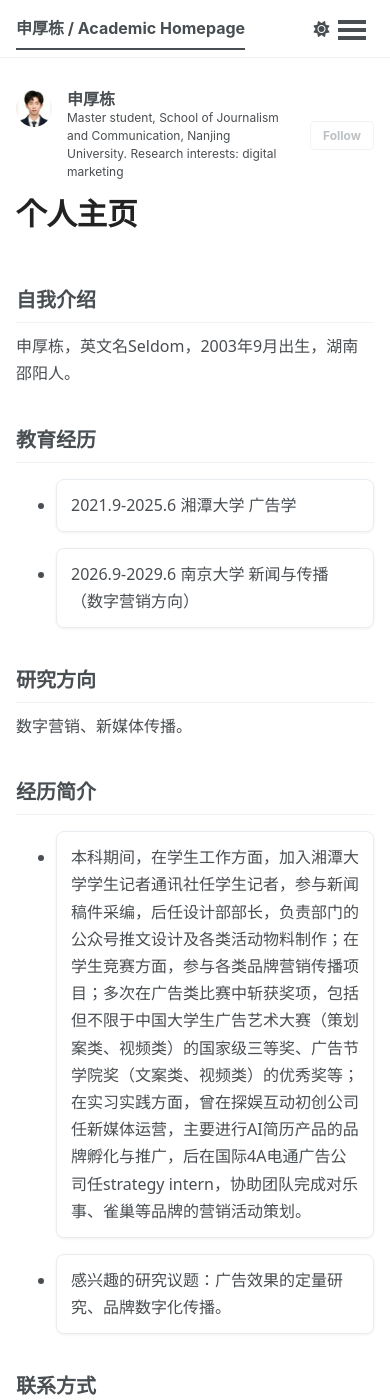
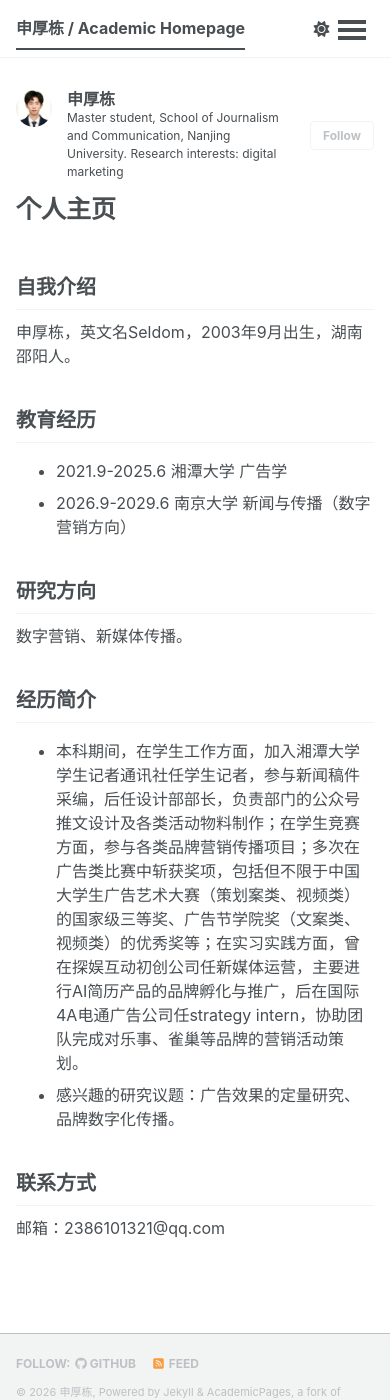
Before and after one commit to shenhoudong/shenhoudong.github.io, a Jekyll site: the page built from _pages/about.md, in a window 390 px wide and 1400 px high. Built offline with Jekyll 4.4.1, drawn with Linux system fonts in a browser that asks for light colours; a style sheet for code colours, icons or effects is not loaded.

Commit message:
Update head.html

```diff
--- a/_includes/head.html
+++ b/_includes/head.html
@@ -14,53 +14,3 @@
 
 <!-- For all browsers -->
 <link rel="stylesheet" href="{{ base_path }}/assets/css/main.css">
-<style>
-/* 页面标题（简历）字号微调 */
-.page__title {
-  font-size: clamp(1.9rem, 3vw, 2.1rem) !important;
-  line-height: 1.15 !important;
-  margin-bottom: 1rem !important;
-  color: #222 !important;
-}
-
-/* CV页面主体文字基础设置 */
-.page__content {
-  font-size: 16px !important;
-  line-height: 1.7 !important;
-  font-family: system-ui, "Microsoft YaHei", sans-serif !important;
-}
-
-/* 板块标题：教育经历 / 实习经历 / 项目经历 */
-.page__content h1 {
-  background-color: #f7f9fc !important;
-  padding: 9px 14px !important;
-  border-left: 5px solid #4a6fa5 !important;
-  border-radius: 5px !important;
-  margin-top: 2rem !important;
-  margin-bottom: 1rem !important;
-  font-size: 21px !important;
-}
-
-/* 一级列表条目（每一条学历、实习卡片色块） */
-.page__content > ul > li {
-  background-color: #ffffff !important;
-  padding: 12px 14px !important;
-  border-radius: 8px !important;
-  margin-bottom: 16px !important;
-  border: 1px solid #e8edf2 !important;
-  box-shadow: 0 1px 3px rgba(0,0,0,0.06) !important;
-}
-
-/* 二级子列表（GPA、项目描述小点） */
-.page__content > ul > li > ul > li {
-  margin-bottom: 7px !important;
-  color: #444 !important;
-  font-size: 15px !important;
-}
-
-/* 加粗重点文字（学校、公司名称） */
-.page__content strong {
-  color: #2b4870 !important;
-  font-weight: 600 !important;
-}
-</style>
```
